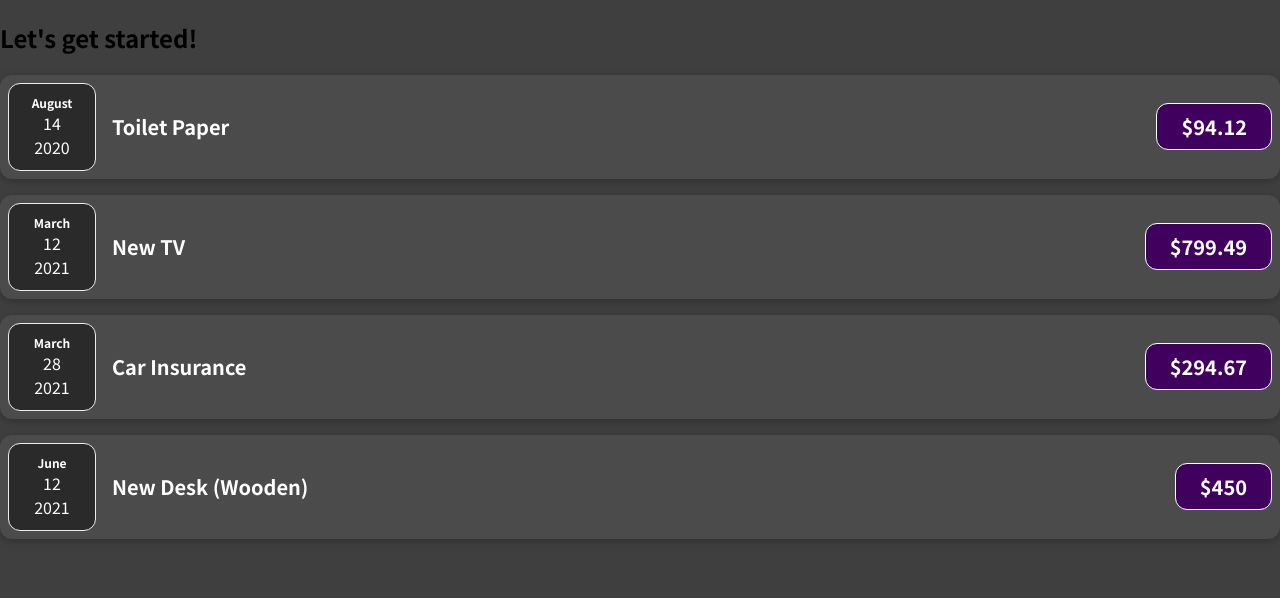
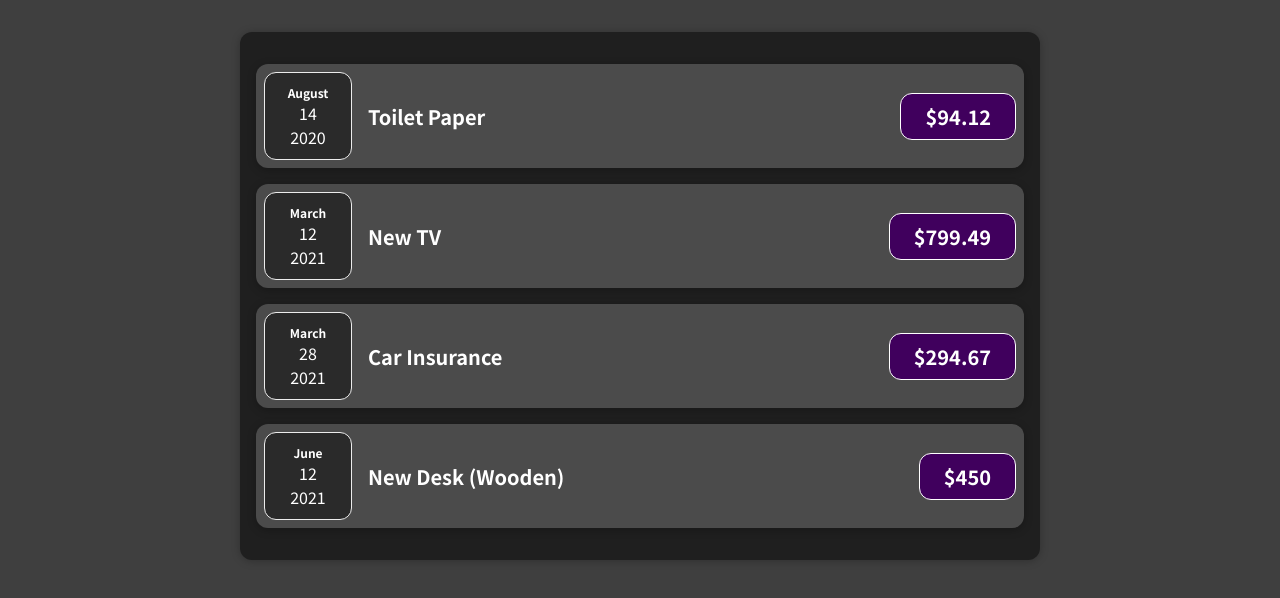
Before and after one commit to Dakota-Leonard/expense-tracker, a JavaScript app: page / in a window 1280 px wide. Shown: the top 598 px of the page. Built offline with nearby package versions, Linux system fonts and the light colour scheme.

Commit message:
Add Expense component for modularity

```diff
--- a/src/App.js
+++ b/src/App.js
@@ -1,4 +1,4 @@
-import ExpenseItem from './components/ExpenseItem';
+import Expenses from './components/Expenses';
 
 function App() {
   //Dummy Data
@@ -26,17 +26,7 @@
 
   return (
     <div>
-      <h2>Let's get started!</h2>
-      {expenses.map(item => {
-        return (
-          <ExpenseItem
-            key={item.id}
-            title={item.title}
-            amount={item.amount}
-            date={item.date}
-          />
-        );
-      })}
+      <Expenses expenses={expenses} />
     </div>
   );
 }
--- /dev/null
+++ b/src/components/Expenses.css
@@ -0,0 +1,9 @@
+.expenses {
+  padding: 1rem;
+  background-color: rgb(31, 31, 31);
+  margin: 2rem auto;
+  width: 50rem;
+  max-width: 95%;
+  border-radius: 12px;
+  box-shadow: 0 1px 8px rgba(0, 0, 0, 0.25);
+}
--- /dev/null
+++ b/src/components/Expenses.js
@@ -0,0 +1,22 @@
+import ExpenseItem from './ExpenseItem';
+import './Expenses.css';
+
+function Expenses(props) {
+  const expenses = props.expenses;
+  return (
+    <div className="expenses">
+      {expenses.map(item => {
+        return (
+          <ExpenseItem
+            key={item.id}
+            title={item.title}
+            amount={item.amount}
+            date={item.date}
+          />
+        );
+      })}
+    </div>
+  );
+}
+
+export default Expenses;
```
